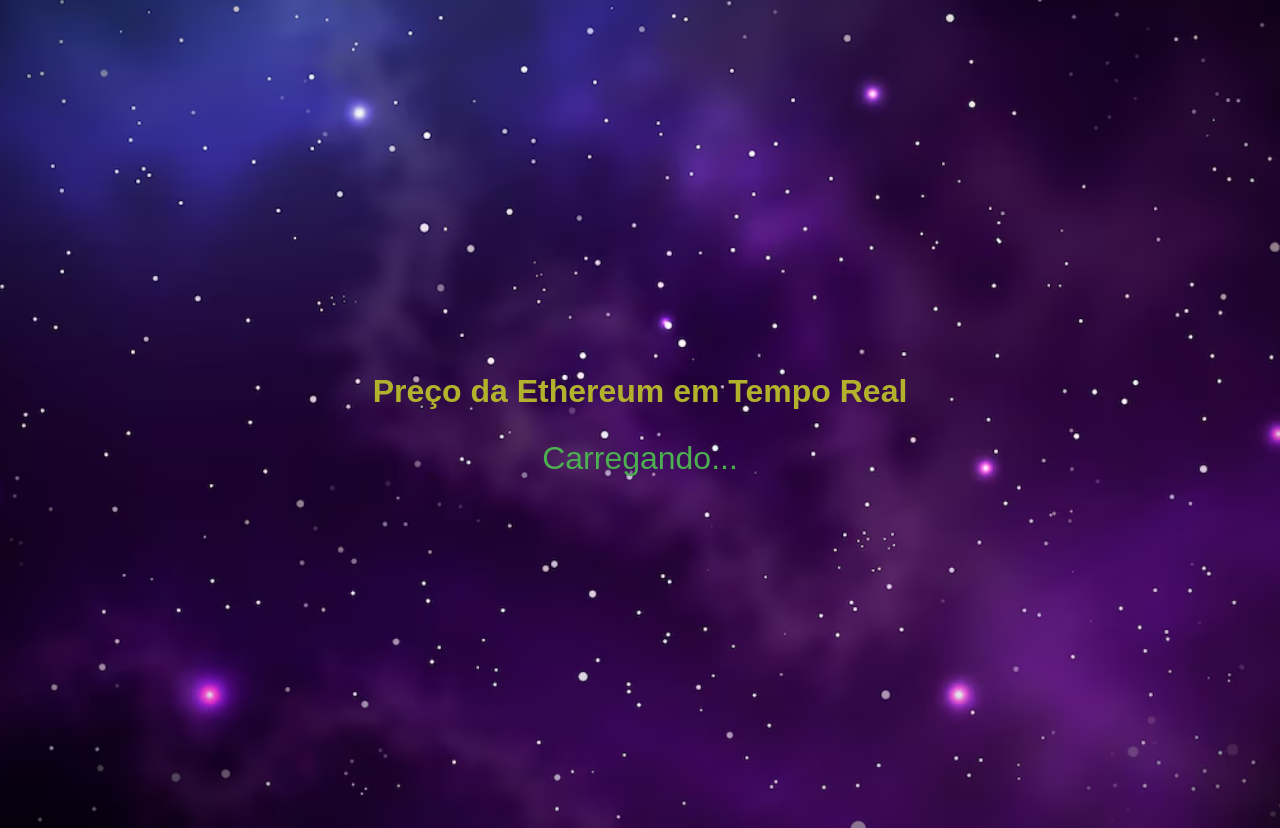
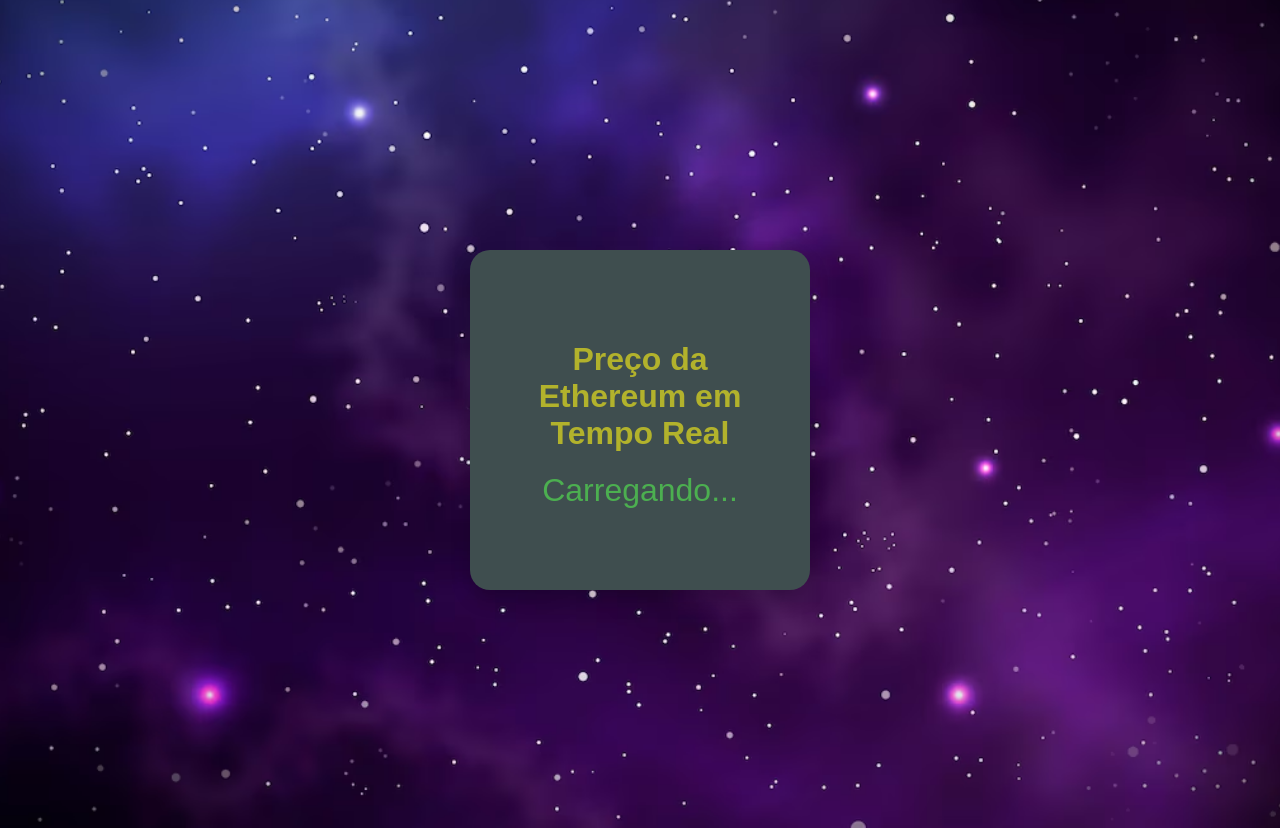
Before and after one commit to CassAssump/dashboard, a Flask app: page /ethereum in a window 1280 px wide. Shown: the part 68-896 px from the top of the page. Run offline with Flask 3, Linux system fonts and the light colour scheme; some libraries are stand-ins or nearby versions.

Commit message:
alteração teste

```diff
--- a/templates/eth.html
+++ b/templates/eth.html
@@ -15,12 +15,11 @@
 
         </nav>
     </header>
-
-
-
+    <div class="bitcoin_conteiner">
 
     <h1 class="apresentacao__texto">Preço da Ethereum em Tempo Real</h1>
     <div id="eth_price">Carregando...</div>
+</div>
 
     <script src="https://cdnjs.cloudflare.com/ajax/libs/socket.io/4.0.1/socket.io.js"></script>
     <script>
```
